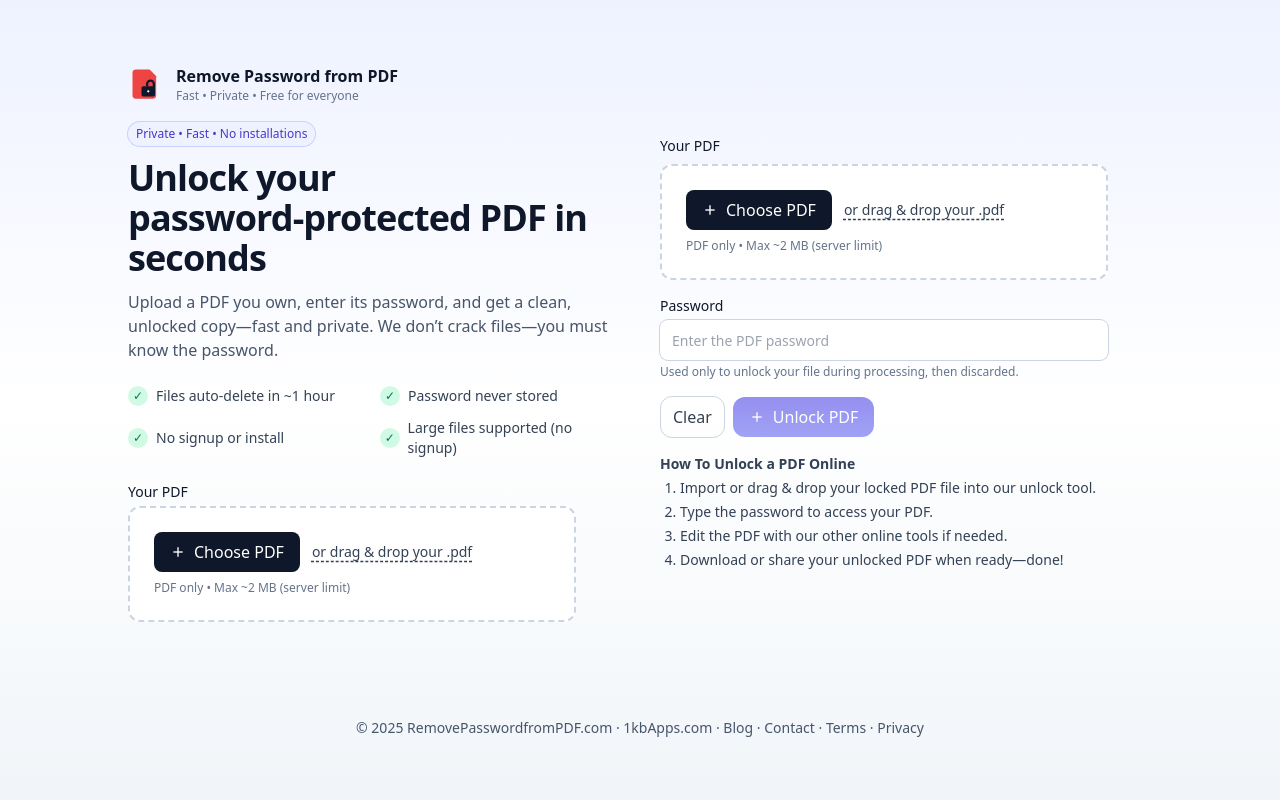
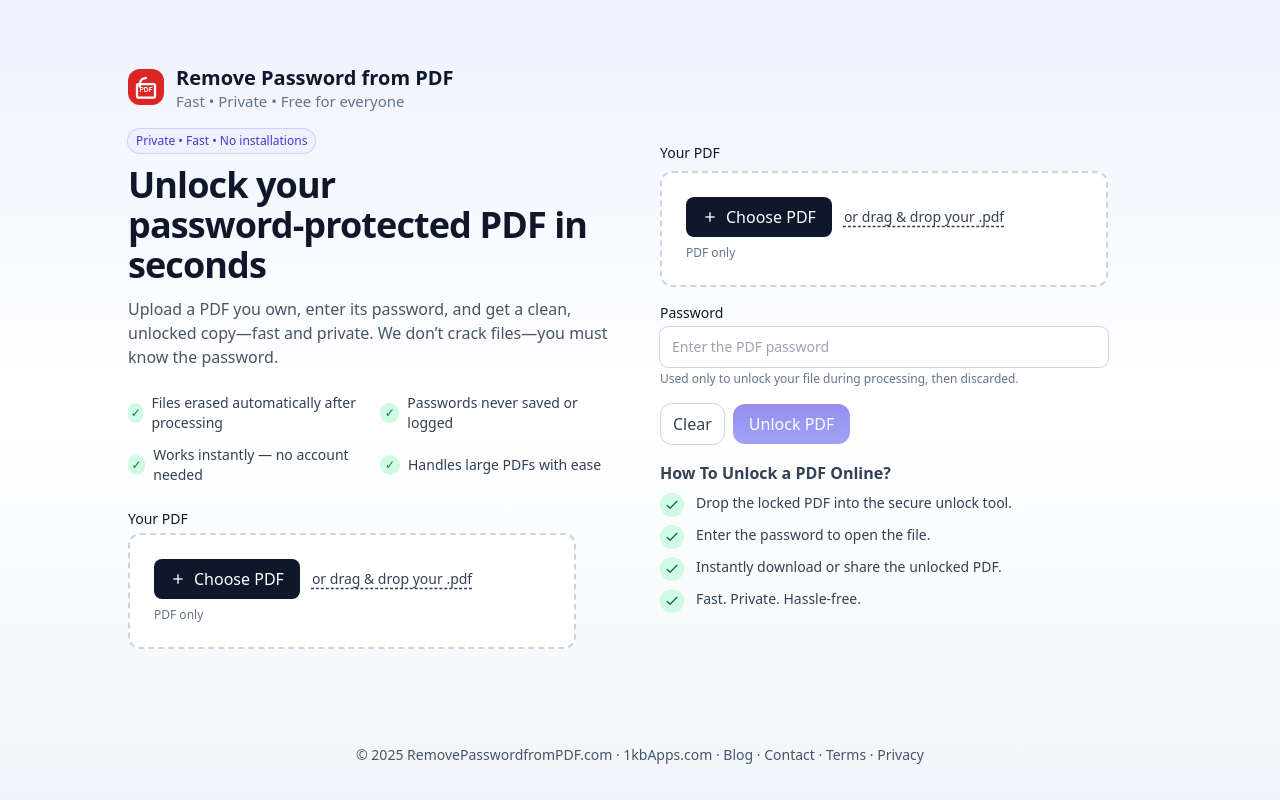
Before and after one commit to pranabolt/removepdf, a PHP site: page /index.php in a window 1280 px wide. Run offline with PHP 8.4, Linux system fonts and the light colour scheme; some libraries are stand-ins or nearby versions.

Commit message:
UX: stabilize Chrome file selection, unify left/right inputs, ensure Clear resets; remove debug; branding/logo present across pages

```diff
--- a/index.php
+++ b/index.php
@@ -1,14 +1,7 @@
 <?php
 /* ===========================================================================
    Remove Password from PDF — Single-file app (index.php)
-   Stack: PHP 8+, Tailwind CDN, Alpine.js
-   Processing: qpdf (preferred) or Ghostscript (fallback)
-   ---------------------------------------------------------------------------
-   QUICK START
-   - Upload this file as public/index.php
-   - Ensure PHP can run shell_exec and either `qpdf` or `gs` is installed.
-   - Make sure the web user can write to STORAGE_DIR (created automatically).
-   =========================================================================== */
+ */
 
 declare(strict_types=1);
 session_start();
@@ -491,6 +484,8 @@ if ($action === 'blog') {
   <meta charset="UTF-8"/><meta name="viewport" content="width=device-width, initial-scale=1.0"/>
   <title><?php echo htmlspecialchars($title); ?></title>
   <meta name="description" content="<?php echo htmlspecialchars($desc); ?>"/>
+  <link rel="icon" href="assets/logo.svg" type="image/svg+xml"/>
+  <link rel="apple-touch-icon" href="assets/logo.svg"/>
   <script src="https://cdn.tailwindcss.com"></script>
   </head><body class="min-h-screen flex flex-col bg-gradient-to-b from-indigo-50 via-white to-slate-100 text-slate-900">
   <main class="flex-1 px-6 py-12">
@@ -538,6 +533,8 @@ if ($action === 'post') {
   <meta charset="UTF-8"/><meta name="viewport" content="width=device-width, initial-scale=1.0"/>
   <title><?php echo htmlspecialchars($title); ?></title>
   <meta name="description" content="<?php echo htmlspecialchars($desc); ?>"/>
+  <link rel="icon" href="assets/logo.svg" type="image/svg+xml"/>
+  <link rel="apple-touch-icon" href="assets/logo.svg"/>
   <script src="https://cdn.tailwindcss.com"></script>
   <script type="application/ld+json">{
     "@context":"https://schema.org","@type":"Article",
@@ -587,6 +584,8 @@ if ($action === 'contact' || $action === 'terms' || $action === 'privacy') {
   <meta charset="UTF-8"/><meta name="viewport" content="width=device-width, initial-scale=1.0"/>
   <title><?php echo htmlspecialchars($meta['title']); ?></title>
   <meta name="description" content="<?php echo htmlspecialchars($meta['desc']); ?>"/>
+  <link rel="icon" href="assets/logo.svg" type="image/svg+xml"/>
+  <link rel="apple-touch-icon" href="assets/logo.svg"/>
   <script src="https://cdn.tailwindcss.com"></script>
   </head><body class="min-h-screen flex flex-col bg-gradient-to-b from-indigo-50 via-white to-slate-100 text-slate-900">
   <main class="flex-1 px-6 py-12">
@@ -695,13 +694,13 @@ if ($action === 'download') {
           <a href="index.php" aria-label="Go to home" class="flex items-center gap-3 hover:opacity-90">
             <img src="assets/logo.svg" alt="Remove Password from PDF" class="w-9 h-9 rounded-xl"/>
             <div class="leading-tight">
-              <div class="text-base font-semibold">Remove Password from PDF</div>
-              <div class="text-xs text-slate-500">Fast • Private • Free for everyone</div>
+              <div class="text-xl font-semibold">Remove Password from PDF</div>
+              <div class="text-[0.9375rem] text-slate-500">Fast • Private • Free for everyone</div>
             </div>
           </a>
           <nav class="flex items-center gap-4 text-sm font-medium"></nav>
         </div>
-        <div class="grid md:grid-cols-2 gap-10 items-start">
+        <div class="grid md:grid-cols-2 gap-10 items-start" x-data="uploader()">
           <div class="order-2 md:order-1">
             <div class="inline-flex items-center gap-2 text-xs px-2 py-1 rounded-full bg-indigo-50 text-indigo-700 ring-1 ring-indigo-200">
               Private • Fast • No installations
@@ -712,31 +711,37 @@ if ($action === 'download') {
               We don’t crack files—you must know the password.
             </p>
             <ul class="mt-6 grid grid-cols-1 sm:grid-cols-2 gap-3 text-sm text-slate-700">
-              <li class="flex items-center gap-2"><span class="w-5 h-5 rounded-full bg-emerald-100 text-emerald-700 grid place-items-center text-xs">✓</span> Files auto-delete in ~1 hour</li>
-              <li class="flex items-center gap-2"><span class="w-5 h-5 rounded-full bg-emerald-100 text-emerald-700 grid place-items-center text-xs">✓</span> Password never stored</li>
-              <li class="flex items-center gap-2"><span class="w-5 h-5 rounded-full bg-emerald-100 text-emerald-700 grid place-items-center text-xs">✓</span> No signup or install</li>
-              <li class="flex items-center gap-2"><span class="w-5 h-5 rounded-full bg-emerald-100 text-emerald-700 grid place-items-center text-xs">✓</span> Large files supported (no signup)</li>
+<li class="flex items-center gap-2"><span class="w-5 h-5 rounded-full bg-emerald-100 text-emerald-700 grid place-items-center text-xs">✓</span> Files erased automatically after processing</li> <li class="flex items-center gap-2"><span class="w-5 h-5 rounded-full bg-emerald-100 text-emerald-700 grid place-items-center text-xs">✓</span> Passwords never saved or logged</li> <li class="flex items-center gap-2"><span class="w-5 h-5 rounded-full bg-emerald-100 text-emerald-700 grid place-items-center text-xs">✓</span> Works instantly — no account needed</li> <li class="flex items-center gap-2"><span class="w-5 h-5 rounded-full bg-emerald-100 text-emerald-700 grid place-items-center text-xs">✓</span> Handles large PDFs with ease</li>
             </ul>
             <!-- CTA just below the four lines -->
-            <div class="mt-6 max-w-md">
+      <div class="mt-6 max-w-md">
               <label class="block text-sm font-medium">Your PDF</label>
-              <div class="mt-1 group cursor-pointer border-2 border-dashed rounded-xl p-4 sm:p-6 transition bg-white hover:bg-slate-50 border-slate-300" onclick="document.getElementById('file-input-main')?.click()">
+    <div class="mt-1 group cursor-pointer border-2 border-dashed rounded-xl p-4 sm:p-6 transition bg-white hover:bg-slate-50 border-slate-300"
+             @dragover.prevent="drag=true"
+             @dragleave.prevent="drag=false"
+             @drop.prevent="onDrop($event)"
+             :class="drag ? 'border-indigo-500 bg-indigo-50' : ''">
+        <!-- Left CTA own input -->
+  <input id="file-input-left" x-ref="fileLeft" type="file" accept="application/pdf" class="hidden" @change="onFileGeneric($event)" />
                 <div class="flex items-center gap-3 flex-wrap">
-                  <button type="button" onclick="document.getElementById('file-input-main')?.click()" class="inline-flex items-center gap-2 px-4 py-2 rounded-lg bg-slate-900 text-white group-hover:bg-slate-800">
+      <label for="file-input-left" class="inline-flex items-center gap-2 px-4 py-2 rounded-lg bg-slate-900 text-white group-hover:bg-slate-800 cursor-pointer" role="button" tabindex="0">
                     <svg xmlns="http://www.w3.org/2000/svg" class="w-4 h-4" viewBox="0 0 24 24" fill="none" stroke="currentColor" stroke-width="2"><path d="M12 5v14"/><path d="M5 12h14"/></svg>
                     Choose PDF
-                  </button>
+    </label>
                   <span class="text-sm text-slate-700 font-medium underline decoration-dashed underline-offset-4">or drag & drop your .pdf</span>
                 </div>
-                <div class="mt-2 text-xs text-slate-500">PDF only • Max ~<?php echo (int)(effective_upload_limit_bytes() / 1024 / 1024); ?> MB (server limit)</div>
+                <div class="mt-2 text-xs text-slate-500">PDF only</div>
+                <template x-if="fileName">
+                  <div class="mt-1 text-sm font-medium text-indigo-700" x-text="fileName"></div>
+                </template>
               </div>
             </div>
             <div class="mt-6 flex gap-3"></div>
           </div>
 
           <!-- APP CARD -->
-          <div x-data="uploader()" :class="{'text-left': align==='left','text-center': align==='center','text-right': align==='right'}" class="p-0 order-1 md:order-2">
-            <form class="space-y-4" @submit.prevent="submit()">
+          <div :class="{'text-left': align==='left','text-center': align==='center','text-right': align==='right'}" class="p-0 order-1 md:order-2">
+            <form x-ref="form" class="space-y-4" @submit.prevent="submit()">
               <input type="hidden" name="action" value="process" />
               <input type="hidden" name="csrf" value="<?php echo htmlspecialchars(csrf_token(), ENT_QUOTES); ?>" />
 
@@ -744,17 +749,17 @@ if ($action === 'download') {
               <div class="space-y-2 max-w-md">
                 <label class="block text-sm font-medium">Your PDF</label>
        <div class="mt-1 group cursor-pointer border-2 border-dashed rounded-xl p-4 sm:p-6 transition border-slate-300 bg-white hover:bg-slate-50"
-         @dragover.prevent="drag=true" @dragleave.prevent="drag=false" @drop.prevent="onDrop($event)" @click="$refs.file.click()"
+         @dragover.prevent="drag=true" @dragleave.prevent="drag=false" @drop.prevent="onDrop($event)" @click="$refs.file && $refs.file.click()"
          :class="drag ? 'border-indigo-500 bg-indigo-50' : ''">
-                  <input id="file-input-main" type="file" x-ref="file" @change="onFile()" accept="application/pdf" class="hidden"/>
+                  <input id="file-input-main" name="pdf" type="file" x-ref="file" @change="onFile()" accept="application/pdf" class="hidden"/>
                   <div class="flex items-center gap-3 flex-wrap justify-start text-left">
-                    <button type="button" @click.stop="$refs.file.click()" class="inline-flex items-center gap-2 px-4 py-2 rounded-lg bg-slate-900 text-white group-hover:bg-slate-800">
+                    <label for="file-input-main" class="inline-flex items-center gap-2 px-4 py-2 rounded-lg bg-slate-900 text-white group-hover:bg-slate-800 cursor-pointer" role="button" tabindex="0">
                       <svg xmlns="http://www.w3.org/2000/svg" class="w-4 h-4" viewBox="0 0 24 24" fill="none" stroke="currentColor" stroke-width="2"><path d="M12 5v14"/><path d="M5 12h14"/></svg>
                       Choose PDF
-                    </button>
+                    </label>
                     <span class="text-sm text-slate-700 font-medium underline decoration-dashed underline-offset-4">or drag & drop your .pdf</span>
                   </div>
-                  <div class="mt-2 text-xs text-slate-500">PDF only • Max ~<?php echo (int)(effective_upload_limit_bytes() / 1024 / 1024); ?> MB (server limit)</div>
+                  <div class="mt-2 text-xs text-slate-500">PDF only</div>
                   <template x-if="fileName">
                     <div class="mt-1 text-sm font-medium text-indigo-700" x-text="fileName"></div>
                   </template>
@@ -764,7 +769,8 @@ if ($action === 'download') {
               <!-- Password -->
               <div class="max-w-md">
                 <label class="block text-sm font-medium mb-1">Password</label>
-                <input type="password" x-ref="pwd" minlength="1" required placeholder="Enter the PDF password"
+                <input type="password" name="password" x-ref="pwd" minlength="1" required placeholder="Enter the PDF password"
+                       autocomplete="off" autocapitalize="none" spellcheck="false"
                        class="bg-white rounded-lg w-full h-10 text-sm px-3 outline-none ring-1 ring-slate-300 focus:ring-2 focus:ring-indigo-600"/>
                 <p class="mt-1 text-xs text-slate-500">Used only to unlock your file during processing, then discarded.</p>
               </div>
@@ -775,17 +781,11 @@ if ($action === 'download') {
                   <button type="button" @click="reset()" :disabled="busy"
                           class="px-3 py-2 rounded-xl border border-slate-300 text-slate-700 hover:bg-slate-50 disabled:opacity-50">Clear</button>
       <button type="submit" :disabled="busy || !file"
-        class="px-4 py-2 rounded-xl font-medium transition inline-flex items-center gap-2 bg-gradient-to-b from-indigo-600 to-indigo-500 text-white hover:from-indigo-500 hover:to-indigo-400 disabled:opacity-60 disabled:cursor-not-allowed"
+        class="px-4 py-2 rounded-xl font-medium transition inline-flex items-center bg-gradient-to-b from-indigo-600 to-indigo-500 text-white hover:from-indigo-500 hover:to-indigo-400 disabled:opacity-60 disabled:cursor-not-allowed"
         :class="busy ? 'bg-slate-300 text-slate-600 hover:from-none hover:to-none' : ''">
-                    <svg xmlns="http://www.w3.org/2000/svg" class="w-4 h-4" viewBox="0 0 24 24" fill="none" stroke="currentColor" stroke-width="2"><path d="M12 5v14"/><path d="M5 12h14"/></svg>
                     <span x-text="busy ? 'Processing…' : 'Unlock PDF'">Unlock PDF</span>
                   </button>
                 </div>
-              </div>
-
-              <!-- Progress -->
-              <div class="h-2 w-full bg-slate-100 rounded-full overflow-hidden" x-cloak x-show="busy">
-                <div class="h-full bg-indigo-500 transition-all" :style="`width:${progress}%`"></div>
               </div>
 
               <template x-if="downloadUrl">
@@ -803,13 +803,33 @@ if ($action === 'download') {
               </template>
 
               <div class="text-sm text-slate-700">
-                <h3 class="font-semibold mb-1">How To Unlock a PDF Online</h3>
-                <ol class="list-decimal pl-5 space-y-1">
-                  <li>Import or drag & drop your locked PDF file into our unlock tool.</li>
-                  <li>Type the password to access your PDF.</li>
-                  <li>Edit the PDF with our other online tools if needed.</li>
-                  <li>Download or share your unlocked PDF when ready—done!</li>
-                </ol>
+                <h4 class="text-base font-semibold mt-2">How To Unlock a PDF Online?</h4>
+                <ul class="mt-2 space-y-2">
+                  <li class="flex items-start gap-3">
+                    <span class="inline-flex items-center justify-center h-6 w-6 rounded-full bg-emerald-100">
+                      <svg xmlns="http://www.w3.org/2000/svg" class="w-4 h-4 text-emerald-700" viewBox="0 0 24 24" fill="none" stroke="currentColor" stroke-width="2"><path d="M20 6L9 17l-5-5"/></svg>
+                    </span>
+                    <span>Drop the locked PDF into the secure unlock tool.</span>
+                  </li>
+                  <li class="flex items-start gap-3">
+                    <span class="inline-flex items-center justify-center h-6 w-6 rounded-full bg-emerald-100">
+                      <svg xmlns="http://www.w3.org/2000/svg" class="w-4 h-4 text-emerald-700" viewBox="0 0 24 24" fill="none" stroke="currentColor" stroke-width="2"><path d="M20 6L9 17l-5-5"/></svg>
+                    </span>
+                    <span>Enter the password to open the file.</span>
+                  </li>
+                  <li class="flex items-start gap-3">
+                    <span class="inline-flex items-center justify-center h-6 w-6 rounded-full bg-emerald-100">
+                      <svg xmlns="http://www.w3.org/2000/svg" class="w-4 h-4 text-emerald-700" viewBox="0 0 24 24" fill="none" stroke="currentColor" stroke-width="2"><path d="M20 6L9 17l-5-5"/></svg>
+                    </span>
+                    <span>Instantly download or share the unlocked PDF.</span>
+                  </li>
+                  <li class="flex items-start gap-3">
+                    <span class="inline-flex items-center justify-center h-6 w-6 rounded-full bg-emerald-100">
+                      <svg xmlns="http://www.w3.org/2000/svg" class="w-4 h-4 text-emerald-700" viewBox="0 0 24 24" fill="none" stroke="currentColor" stroke-width="2"><path d="M20 6L9 17l-5-5"/></svg>
+                    </span>
+                    <span>Fast. Private. Hassle-free.</span>
+                  </li>
+                </ul>
               </div>
 
               <!-- Plan messaging removed: fully free for now -->
@@ -846,10 +866,21 @@ if ($action === 'download') {
   showBenefits: false,
 
         reset() {
+          if (this.$refs.form) this.$refs.form.reset();
           if (this.$refs.file) this.$refs.file.value = '';
+          if (this.$refs.fileLeft) this.$refs.fileLeft.value = '';
           if (this.$refs.pwd) this.$refs.pwd.value = '';
           this.drag = false;
           this.file = null; this.fileName = ''; this.error = ''; this.downloadUrl = ''; this.progress = 0; this.busy = false; this.status = '';
+        },
+        onFileGeneric(e) {
+          const f = e.target && e.target.files && e.target.files[0];
+          if (!f) { this.file = null; this.fileName = ''; return; }
+          if (!f.name.toLowerCase().endsWith('.pdf')) {
+            this.error = 'Only PDF files are allowed.'; e.target.value = ''; this.file = null; this.fileName = ''; return;
+          }
+          this.error = ''; this.file = f; this.fileName = f.name;
+          this.$nextTick(() => { if (this.$refs.pwd) this.$refs.pwd.focus(); });
         },
         onFile() {
           const f = this.$refs.file.files[0];
@@ -858,28 +889,27 @@ if ($action === 'download') {
             this.error = 'Only PDF files are allowed.'; this.$refs.file.value = ''; this.file = null; this.fileName = ''; return;
           }
           // Optional soft guard: extremely large files may fail in browser limits
-          const maxLimit = <?php echo (int)(effective_upload_limit_bytes()); ?>;
-          if (f.size > maxLimit) { this.error = 'File is larger than the maximum allowed size.'; this.file = null; this.fileName = ''; return; }
+          // Optional: client-side soft limit removed to avoid surfacing server numbers
           this.error = ''; this.file = f; this.fileName = f.name;
+          // focus password prompt to guide user next
+          this.$nextTick(() => { if (this.$refs.pwd) this.$refs.pwd.focus(); });
         },
         onDrop(e) {
           this.drag = false;
           const f = e.dataTransfer && e.dataTransfer.files && e.dataTransfer.files[0];
           if (!f) return;
           if (!f.name.toLowerCase().endsWith('.pdf')) { this.error = 'Only PDF files are allowed.'; this.file = null; this.fileName = ''; return; }
-          const maxLimit = <?php echo (int)(effective_upload_limit_bytes()); ?>;
-          if (f.size > maxLimit) { this.error = 'File is larger than the maximum allowed size.'; this.file = null; this.fileName = ''; return; }
+          // Optional: client-side soft limit removed to avoid surfacing server numbers
           this.error = ''; this.file = f; this.fileName = f.name;
+          this.$nextTick(() => { if (this.$refs.pwd) this.$refs.pwd.focus(); });
         },
         async submit() {
           if (this.busy || !this.file) return;
           this.error = ''; this.downloadUrl = ''; this.status = 'Uploading…'; this.busy = true; this.progress = 20;
 
           // Build FormData and POST to this same file (action=process)
-          const fd = new FormData();
-          fd.append('action', 'process');
-          fd.append('pdf', this.file);
-          fd.append('password', this.$refs.pwd.value);
+          const fd = new FormData(this.$refs.form);
+          fd.set('pdf', this.file);
 
           try {
             const res = await fetch('index.php', { method: 'POST', body: fd });
@@ -907,10 +937,9 @@ if ($action === 'download') {
     (function () {
       try {
         const u = uploader();
-        ['align','drag','file','fileName','busy','progress','status','error','downloadUrl','reset','onFile','onDrop','submit']
+        ['align','drag','file','fileName','busy','progress','status','error','downloadUrl','reset','onFileGeneric','onFile','onDrop','submit']
           .forEach(k => { if (!(k in u)) throw new Error('Missing: ' + k) });
-        console.log('UI self-test passed');
-      } catch (e) { console.error('UI self-test failed', e); }
+      } catch (e) { /* no-op */ }
     })();
   </script>
 </body>
```
Also changed, not shown: assets/logo.svg.
